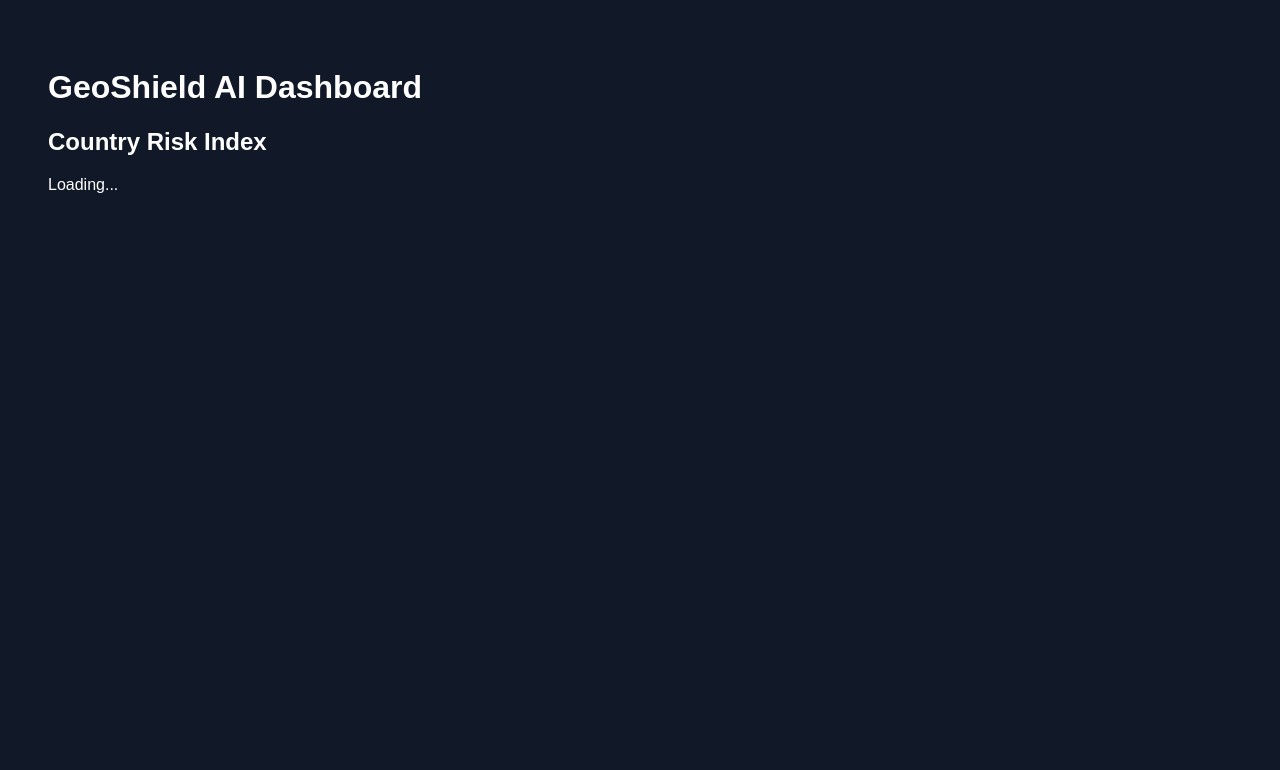
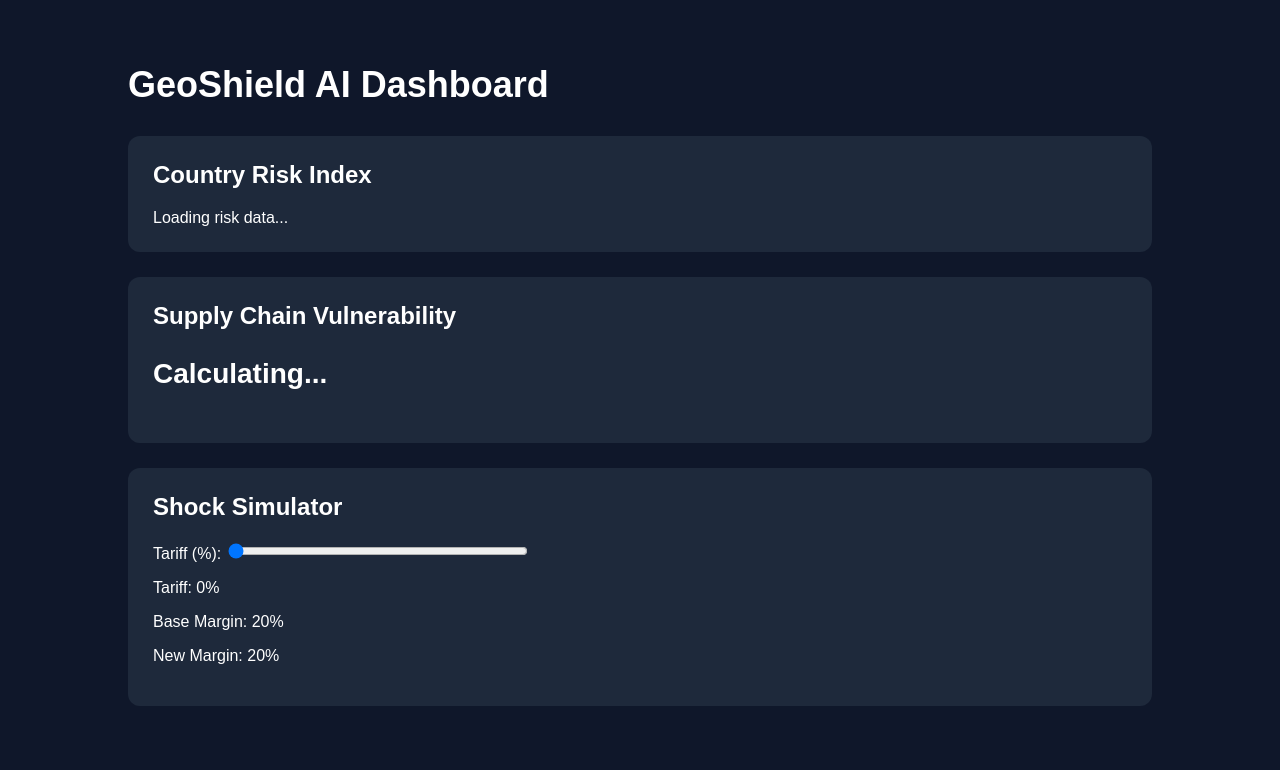
Before and after one commit to Harsh-wardhan-Singh/GeoSheild, a Python web app: template templates/index.html in a window 1280 px wide. Shown: the top 770 px of the page. Run offline with Jinja, Linux system fonts and the light colour scheme; the template is opened without the code that fills it, so the values that code supplies are empty.

Commit message:
Working MVP: Risk + Vulnerability + Shock Simulator integrated

```diff
--- a/static/script.js
+++ b/static/script.js
@@ -1,11 +1,14 @@
 document.addEventListener("DOMContentLoaded", function () {
+
+    // =====================================
+    // LOAD COUNTRY RISK DATA
+    // =====================================
 
     fetch("/risk")
         .then(response => response.json())
         .then(data => {
 
             const container = document.getElementById("risk-container");
-
             container.innerHTML = "";
 
             for (const country in data) {
@@ -15,4 +18,51 @@ document.addEventListener("DOMContentLoaded", function () {
             }
         });
 
+
+    // =====================================
+    // LOAD VULNERABILITY SCORE
+    // =====================================
+
+    fetch("/vulnerability")
+        .then(response => response.json())
+        .then(data => {
+
+            document.getElementById("vulnerability-score").innerHTML =
+                `<span style="font-size:28px; font-weight:bold;">${data.vulnerability_score}</span>`;
+        });
+
+
+    // =====================================
+    // SHOCK SIMULATOR LOGIC
+    // =====================================
+
+    const slider = document.getElementById("tariff-slider");
+    const tariffText = document.getElementById("tariff-value");
+
+    slider.addEventListener("input", function () {
+
+        tariffText.textContent = slider.value;
+
+        fetch("/simulate", {
+            method: "POST",
+            headers: {
+                "Content-Type": "application/json"
+            },
+            body: JSON.stringify({
+                tariff: parseInt(slider.value)
+            })
+        })
+        .then(response => response.json())
+        .then(data => {
+
+            document.getElementById("simulation-result").innerHTML = `
+                <p>Base Margin: 20%</p>
+                <p style="color: red; font-weight: bold;">
+                    New Margin: ${data.new_margin}%
+                </p>
+            `;
+        });
+
+    });
+
 });
--- a/static/style.css
+++ b/static/style.css
@@ -1,6 +1,42 @@
 body {
-    background-color: #111827;
+    margin: 0;
+    background-color: #0f172a;
+    font-family: Arial, sans-serif;
     color: white;
-    font-family: Arial;
+}
+
+.container {
+    width: 80%;
+    margin: auto;
     padding: 40px;
 }
+
+h1 {
+    font-size: 36px;
+    margin-bottom: 30px;
+}
+
+.card {
+    background: #1e293b;
+    padding: 25px;
+    margin-bottom: 25px;
+    border-radius: 12px;
+}
+
+.card h2 {
+    margin-top: 0;
+}
+
+#risk-container p {
+    font-size: 18px;
+    margin: 8px 0;
+}
+
+#vulnerability-score {
+    font-size: 28px;
+    font-weight: bold;
+}
+
+input[type="range"] {
+    width: 300px;
+}
--- a/templates/index.html
+++ b/templates/index.html
@@ -6,11 +6,47 @@
 </head>
 <body>
 
-    <h1>GeoShield AI Dashboard</h1>
+    <div class="container">
 
-    <h2>Country Risk Index</h2>
-    <div id="risk-container">
-        Loading...
+        <h1>GeoShield AI Dashboard</h1>
+
+        <!-- ========================= -->
+        <!-- COUNTRY RISK SECTION -->
+        <!-- ========================= -->
+        <div class="card">
+            <h2>Country Risk Index</h2>
+            <div id="risk-container">
+                Loading risk data...
+            </div>
+        </div>
+
+        <!-- =============================== -->
+        <!-- SUPPLY CHAIN VULNERABILITY -->
+        <!-- =============================== -->
+        <div class="card">
+            <h2>Supply Chain Vulnerability</h2>
+            <p id="vulnerability-score">
+                Calculating...
+            </p>
+        </div>
+
+        <!-- ===================== -->
+        <!-- SHOCK SIMULATOR -->
+        <!-- ===================== -->
+        <div class="card">
+            <h2>Shock Simulator</h2>
+
+            <label for="tariff-slider">Tariff (%):</label>
+            <input type="range" id="tariff-slider" min="0" max="40" value="0">
+
+            <p>Tariff: <span id="tariff-value">0</span>%</p>
+
+            <div id="simulation-result">
+                <p>Base Margin: 20%</p>
+                <p>New Margin: 20%</p>
+            </div>
+        </div>
+
     </div>
 
     <script src="/static/script.js"></script>
```
